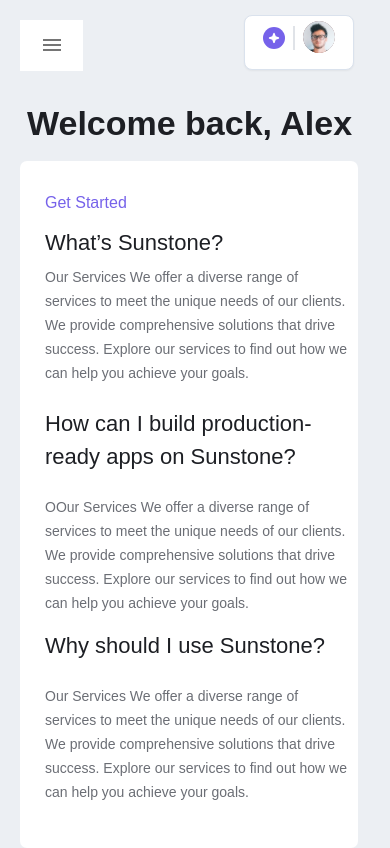
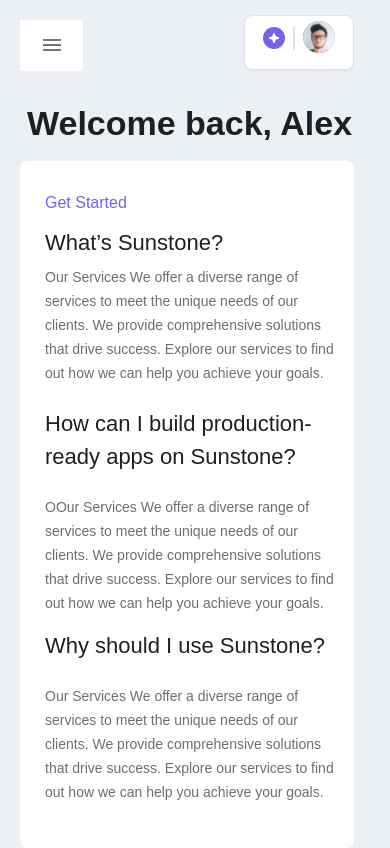
Before and after one commit to nimra-ali/SunStonePage, a React (Create React App) app: page / in a window 390 px wide. Built offline with nearby package versions, Linux system fonts and the light colour scheme.

Commit message:
first commit

```diff
--- a/src/Component/Assets/Style/Contentbox.css
+++ b/src/Component/Assets/Style/Contentbox.css
@@ -138,7 +138,7 @@
     }
     .main-content{
         /* margin-left: 19px; */
-    width: 338px;
+    width: 334px;
     margin-top: -8px;
 
     }
@@ -153,7 +153,7 @@
     }
     .question-answer-box{
         /* border: 1px solid black; */
-        width:388px
+        width:300px
 
     }
 
```
